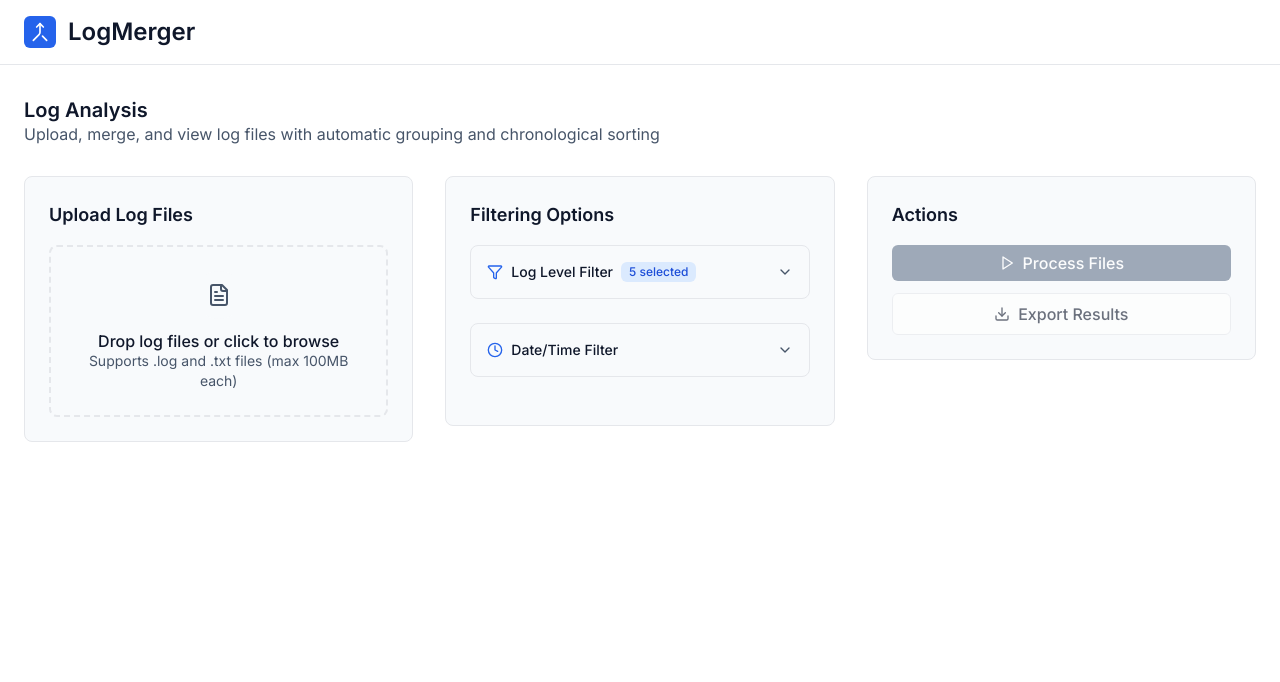
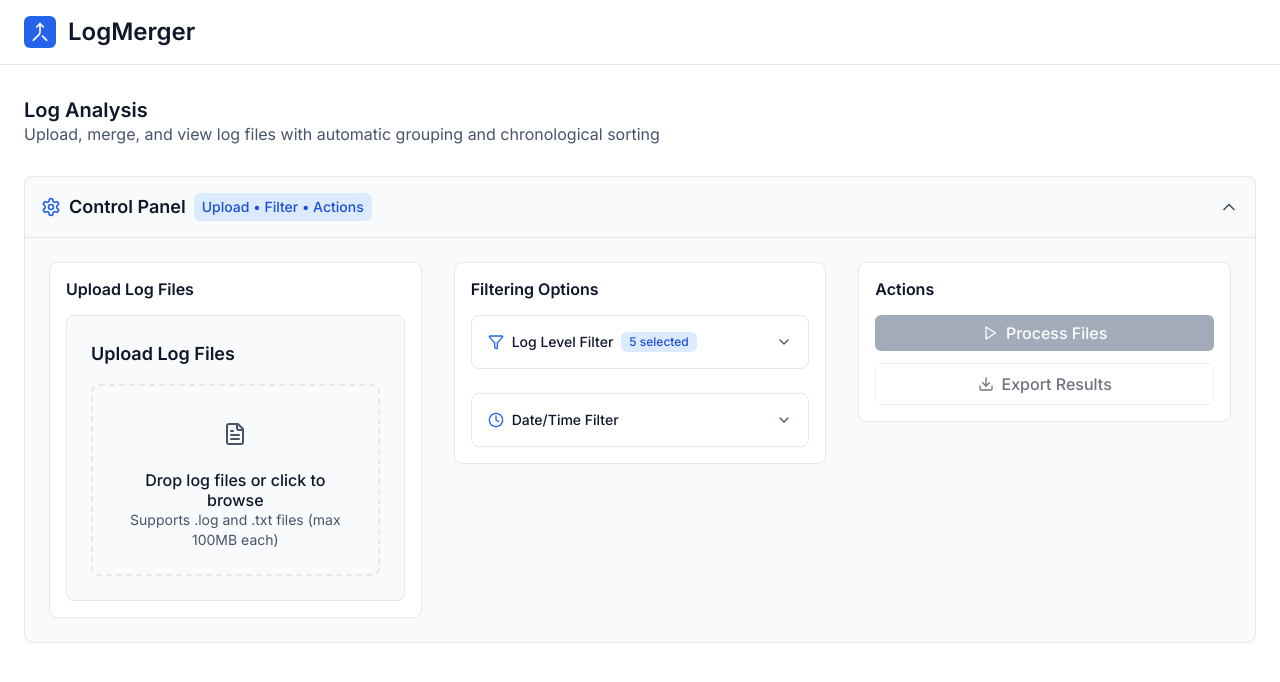
Before and after one commit to mcasari/logmerger, a React (Vite) app: page / in a window 1280 px wide. Shown: the top 682 px of the page. Built offline with nearby package versions, Linux system fonts and the light colour scheme.

Commit message:
add single togglable control panel

```diff
--- a/src/pages/log-merger/components/PatternConfiguration.jsx
+++ b/src/pages/log-merger/components/PatternConfiguration.jsx
@@ -106,12 +106,10 @@ const PatternConfiguration = ({
   }, [sampleEntries, groupingPattern, groupingType, isPatternValid]);
 
   return (
-    <div className="bg-surface border border-border rounded-lg p-6">
-      <h3 className="text-lg font-semibold text-text-primary mb-4">Filtering Options</h3>
-
+    <div className="space-y-6">
       {/* Log Level Filter - Always visible */}
       <div className="mb-6">
-        <div className="bg-surface border border-border rounded-lg">
+        <div className="bg-background border border-border rounded-lg">
           {/* Toggle Header */}
           <button
             onClick={() => setIsLogLevelFilterOpen(!isLogLevelFilterOpen)}
@@ -220,7 +218,7 @@ const PatternConfiguration = ({
 
       {/* Date/Time Filter - Always visible */}
       <div className="mb-6">
-        <div className="bg-surface border border-border rounded-lg">
+        <div className="bg-background border border-border rounded-lg">
           {/* Toggle Header */}
           <button
             onClick={onDateTimeFilterToggle}
@@ -263,6 +261,7 @@ const PatternConfiguration = ({
                       type="date"
                       value={dateTimeFilter.startDate || ''}
                       onChange={(e) => onDateTimeFilterChange('startDate', e.target.value)}
+                      max={dateTimeFilter.endDate || undefined}
                       className="w-full px-3 py-2 text-sm border border-border rounded-md bg-background text-text-primary focus:ring-2 focus:ring-primary-500 focus:border-transparent"
                     />
                   </div>
@@ -289,6 +288,7 @@ const PatternConfiguration = ({
                       type="date"
                       value={dateTimeFilter.endDate || ''}
                       onChange={(e) => onDateTimeFilterChange('endDate', e.target.value)}
+                      min={dateTimeFilter.startDate || undefined}
                       className="w-full px-3 py-2 text-sm border border-border rounded-md bg-background text-text-primary focus:ring-2 focus:ring-primary-500 focus:border-transparent"
                     />
                   </div>
@@ -325,15 +325,33 @@ const PatternConfiguration = ({
                         color="var(--color-primary)"
                       />
                       <span className="text-sm font-medium text-primary-700">
-                        Filtering by date range
+                        Date/Time Filter Active
                       </span>
                     </div>
-                    <div className="mt-2 text-xs text-text-secondary">
+                    <div className="mt-2 text-xs text-text-secondary space-y-1">
                       {dateTimeFilter.startDate && (
-                        <div>From: {dateTimeFilter.startDate} {dateTimeFilter.startTime && `at ${dateTimeFilter.startTime}`}</div>
+                        <div className="flex items-center space-x-2">
+                          <span className="text-primary-600">From:</span>
+                          <span className="font-mono">{dateTimeFilter.startDate}</span>
+                          {dateTimeFilter.startTime && (
+                            <>
+                              <span className="text-primary-600">at</span>
+                              <span className="font-mono">{dateTimeFilter.startTime}</span>
+                            </>
+                          )}
+                        </div>
                       )}
                       {dateTimeFilter.endDate && (
-                        <div>To: {dateTimeFilter.endDate} {dateTimeFilter.endTime && `at ${dateTimeFilter.endTime}`}</div>
+                        <div className="flex items-center space-x-2">
+                          <span className="text-primary-600">To:</span>
+                          <span className="font-mono">{dateTimeFilter.endDate}</span>
+                          {dateTimeFilter.endTime && (
+                            <>
+                              <span className="text-primary-600">at</span>
+                              <span className="font-mono">{dateTimeFilter.endTime}</span>
+                            </>
+                          )}
+                        </div>
                       )}
                     </div>
                   </div>
--- a/src/pages/log-merger/index.jsx
+++ b/src/pages/log-merger/index.jsx
@@ -1,4 +1,4 @@
-import React, { useState, useCallback, useMemo, useRef } from 'react';
+import React, { useState, useCallback, useMemo, useRef, useEffect } from 'react';
 import Header from '../../components/ui/Header';
 import FileUploadZone from './components/FileUploadZone';
 import PatternConfiguration from './components/PatternConfiguration';
@@ -29,6 +29,7 @@ const LogMerger = () => {
     endDate: '',
     endTime: ''
   });
+  const [isControlPanelOpen, setIsControlPanelOpen] = useState(true);
   const [collapsedGroups, setCollapsedGroups] = useState(new Set());
   const [entriesWithoutTimestamp, setEntriesWithoutTimestamp] = useState(0);
   const [processingProgress, setProcessingProgress] = useState(0);
@@ -38,6 +39,13 @@ const LogMerger = () => {
   const [fileChunks, setFileChunks] = useState(new Map()); // Store file chunks for lazy loading
   const [loadedChunks, setLoadedChunks] = useState(0);
   const abortControllerRef = useRef(null);
+
+  // Auto-open control panel when there are files or when processing
+  useEffect(() => {
+    if (files.length > 0 || isProcessing) {
+      setIsControlPanelOpen(true);
+    }
+  }, [files.length, isProcessing]);
 
   // Handle file selection
   const handleFilesSelected = useCallback((selectedFiles) => {
@@ -397,26 +405,52 @@ const LogMerger = () => {
     return filteredByLogLevel.filter(entry => {
       if (!entry.timestamp) return false;
 
-      const entryDate = new Date(entry.timestamp);
+      let entryDate;
+      try {
+        entryDate = new Date(entry.timestamp);
+        if (isNaN(entryDate.getTime())) return false; // Invalid date
+      } catch (error) {
+        return false; // Date parsing failed
+      }
 
       // Start date/time filter
       if (startDate && startTime) {
+        try {
           const startDateTime = new Date(`${startDate}T${startTime}`);
-        if (entryDate < startDateTime) return false;
+          if (!isNaN(startDateTime.getTime()) && entryDate < startDateTime) return false;
+        } catch (error) {
+          // Skip this filter if date parsing fails
+        }
       } else if (startDate) {
+        try {
           const startDateOnly = new Date(startDate);
+          if (!isNaN(startDateOnly.getTime())) {
             startDateOnly.setHours(0, 0, 0, 0);
             if (entryDate < startDateOnly) return false;
+          }
+        } catch (error) {
+          // Skip this filter if date parsing fails
+        }
       }
 
       // End date/time filter
       if (endDate && endTime) {
+        try {
           const endDateTime = new Date(`${endDate}T${endTime}`);
-        if (entryDate > endDateTime) return false;
+          if (!isNaN(endDateTime.getTime()) && entryDate > endDateTime) return false;
+        } catch (error) {
+          // Skip this filter if date parsing fails
+        }
       } else if (endDate) {
+        try {
           const endDateOnly = new Date(endDate);
+          if (!isNaN(endDateOnly.getTime())) {
             endDateOnly.setHours(23, 59, 59, 999);
             if (entryDate > endDateOnly) return false;
+          }
+        } catch (error) {
+          // Skip this filter if date parsing fails
+        }
       }
 
       return true;
@@ -472,7 +506,7 @@ const LogMerger = () => {
     });
 
     return Array.from(groups.values()).sort((a, b) => b.count - a.count);
-  }, [filteredByLogLevel, groupingPattern, groupingType, extractLogLevel]);
+  }, [filteredByDateTime, groupingPattern, groupingType, extractLogLevel]);
 
   // Filter entries based on search query
   const filteredGroups = useMemo(() => {
@@ -509,10 +543,36 @@ const LogMerger = () => {
 
   // Handle date/time filter changes
   const handleDateTimeFilterChange = useCallback((field, value) => {
-    setDateTimeFilter(prev => ({
-      ...prev,
-      [field]: value
-    }));
+    setDateTimeFilter(prev => {
+      const newFilter = { ...prev, [field]: value };
+
+      // Validate date/time combinations
+      if (field === 'startDate' || field === 'startTime') {
+        if (newFilter.startDate && newFilter.endDate) {
+          try {
+            const startDate = newFilter.startDate;
+            const startTime = newFilter.startTime || '00:00';
+            const endDate = newFilter.endDate;
+            const endTime = newFilter.endTime || '23:59';
+
+            const startDateTime = new Date(`${startDate}T${startTime}`);
+            const endDateTime = new Date(`${endDate}T${endTime}`);
+
+            if (!isNaN(startDateTime.getTime()) && !isNaN(endDateTime.getTime()) && startDateTime > endDateTime) {
+              // Swap dates if start is after end
+              if (field === 'startDate' || field === 'startTime') {
+                newFilter.endDate = startDate;
+                newFilter.endTime = startTime;
+              }
+            }
+          } catch (error) {
+            // Ignore validation errors
+          }
+        }
+      }
+
+      return newFilter;
+    });
   }, []);
 
   const handleDateTimeFilterToggle = useCallback(() => {
@@ -559,6 +619,7 @@ const LogMerger = () => {
       endDate: '',
       endTime: ''
     });
+    setIsControlPanelOpen(true);
     setEntriesWithoutTimestamp(0);
   }, []);
 
@@ -656,9 +717,42 @@ const LogMerger = () => {
             )}
           </div>
 
-          <div className="grid grid-cols-1 lg:grid-cols-3 gap-8">
+          {/* Control Panel - Togglable */}
+          <div className="bg-surface border border-border rounded-lg">
+            {/* Panel Header */}
+            <button
+              onClick={() => setIsControlPanelOpen(!isControlPanelOpen)}
+              className="w-full p-4 text-left flex items-center justify-between hover:bg-surface-hover transition-colors duration-150"
+            >
+              <div className="flex items-center space-x-2">
+                <Icon
+                  name="Settings"
+                  size={20}
+                  color="var(--color-primary)"
+                />
+                <span className="text-lg font-semibold text-text-primary">
+                  Control Panel
+                </span>
+                <span className="px-2 py-1 bg-primary-100 text-primary-700 rounded text-sm font-medium">
+                  {files.length > 0 ? `${files.length} Files` : 'Upload'} • Filter • Actions
+                </span>
+              </div>
+              <Icon
+                name={isControlPanelOpen ? "ChevronUp" : "ChevronDown"}
+                size={20}
+                color="var(--color-text-secondary)"
+                className="transition-transform duration-150"
+              />
+            </button>
+
+            {/* Panel Content */}
+            {isControlPanelOpen && (
+              <div className="px-6 pb-6 border-t border-border">
+                <div className="pt-6 grid grid-cols-1 lg:grid-cols-3 gap-8">
                   {/* Left Column - File Upload */}
                   <div className="space-y-6">
+                    <div className="bg-background border border-border rounded-lg p-4">
+                      <h3 className="text-md font-semibold text-text-primary mb-4">Upload Log Files</h3>
                       <FileUploadZone
                         files={files}
                         onFilesSelected={handleFilesSelected}
@@ -667,9 +761,12 @@ const LogMerger = () => {
                         isProcessing={isProcessing}
                       />
                     </div>
+                  </div>
 
                   {/* Middle Column - Pattern Configuration */}
                   <div className="space-y-6">
+                    <div className="bg-background border border-border rounded-lg p-4">
+                      <h3 className="text-md font-semibold text-text-primary mb-4">Filtering Options</h3>
                       <PatternConfiguration
                         groupingPattern={groupingPattern}
                         groupingType={groupingType}
@@ -687,12 +784,12 @@ const LogMerger = () => {
                         onClearDateTimeFilter={handleClearDateTimeFilter}
                       />
                     </div>
+                  </div>
 
                   {/* Right Column - Actions */}
                   <div className="space-y-6">
-              {/* Actions */}
-              <div className="bg-surface border border-border rounded-lg p-6">
-                <h3 className="text-lg font-semibold text-text-primary mb-4">Actions</h3>
+                    <div className="bg-background border border-border rounded-lg p-4">
+                      <h3 className="text-md font-semibold text-text-primary mb-4">Actions</h3>
                       <div className="space-y-3">
                         <Button
                           variant={files.length > 0 && !isProcessing ? "primary" : "secondary"}
@@ -778,6 +875,25 @@ const LogMerger = () => {
                     </div>
                   </div>
                 </div>
+              </div>
+            )}
+
+            {/* Collapsed State Summary */}
+            {!isControlPanelOpen && (
+              <div className="px-6 py-4 border-t border-border">
+                <div className="flex items-center justify-between text-sm text-text-secondary">
+                  <div className="flex items-center space-x-4">
+                    <span>Files: {files.length}</span>
+                    <span>Log Levels: {selectedLogLevels.length}/5</span>
+                    {dateTimeFilter.enabled && (
+                      <span className="text-primary-600">Date Filter Active</span>
+                    )}
+                  </div>
+                  <span className="text-xs">Click to expand</span>
+                </div>
+              </div>
+            )}
+          </div>
 
           {/* Log Viewer - Full Width */}
           {totalEntries > 0 && (
```
Lines whose indentation alone changed are shown as unchanged.
